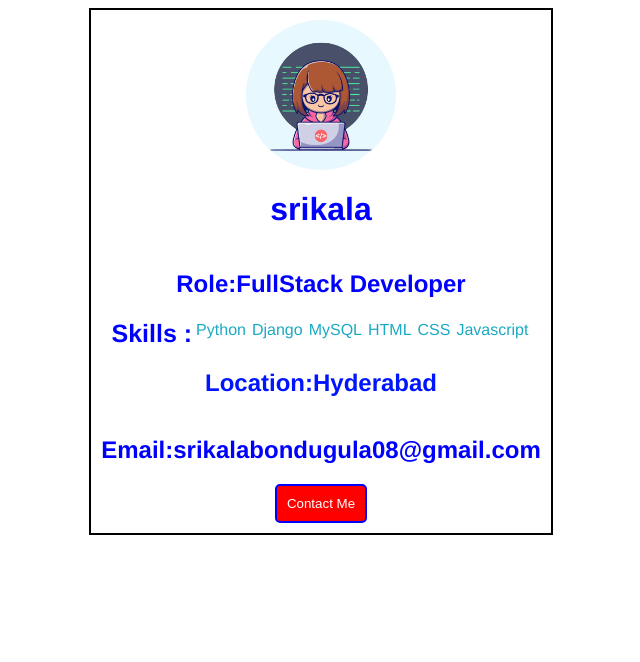
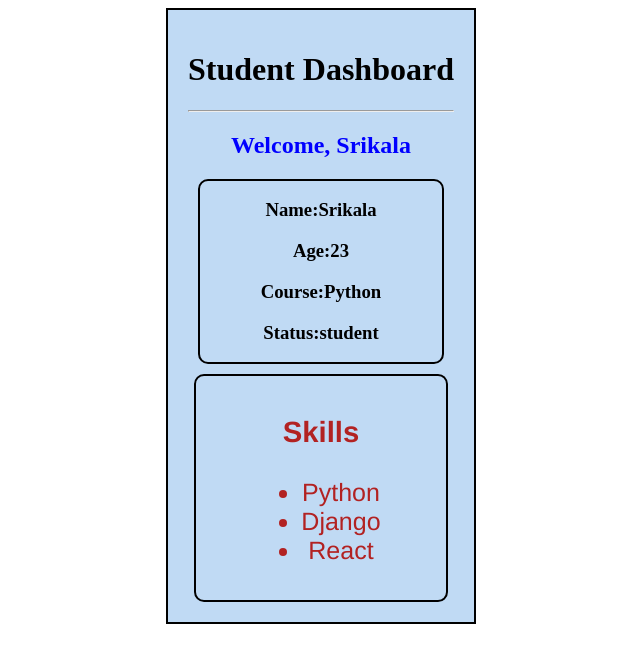
Before and after one commit to SrikalaBondugula/React-15-Day-Mastery, a React (Vite) app: page / in a window 1280 px wide. Shown: the top 662 px of the page, without its empty margins (319-959 px from the left). Built offline with nearby package versions, Linux system fonts and the light colour scheme.

Commit message:
Completed Day 2 of react challenge

```diff
--- a/package.json
+++ b/package.json
@@ -10,6 +10,7 @@
     "preview": "vite preview"
   },
   "dependencies": {
+    "prop-types": "^15.8.1",
     "react": "^19.2.8",
     "react-dom": "^19.2.8"
   },
--- a/src/App.css
+++ b/src/App.css
@@ -0,0 +1,23 @@
+#maindiv{
+    background-color: rgb(192, 218, 244);
+    display: flex;
+    flex-direction: column;
+    padding: 20px;
+    justify-content: center;
+    align-items: center;
+    border:2px double black;
+
+}
+
+#skills{
+    color:firebrick;
+    border: 2px solid black;
+    border-radius:10px;
+    padding: 10px;
+    width:230px;
+    text-align: center;
+    display: flex;
+    flex-direction: column;
+    align-items: center;
+
+}
--- a/src/App.jsx
+++ b/src/App.jsx
@@ -1,8 +1,15 @@
 import React from 'react'
 import ProfileCard from './Day01/ProfileCard'
+import Studentdashboard from "./Day02/Studentdashboard";
+import Studentprofile from "./Day02/StudentProfile";
+import Skills from "./Day02/skills";
+import "./App.css"
 function App(){
-  return <>
-     <ProfileCard></ProfileCard>
-  </>
+  return <div id='maindiv'>
+  {/*    <ProfileCard></ProfileCard> */}
+       <div id='std'> <Studentdashboard name="Srikala"></Studentdashboard> </div>
+       <div id='skills'><Skills></Skills> </div>
+
+    </div>
 }
 export default App
--- /dev/null
+++ b/src/Day02/StudentProfile.jsx
@@ -0,0 +1,9 @@
+function StudentProfile({name,age,course,status}){
+    return (<div>
+        <h3>Name:{name}</h3>
+        <h3>Age:{age}</h3>
+        <h3>Course:{course}</h3>
+        <h3>Status:{status}</h3>
+    </div>)
+}
+export default StudentProfile
--- /dev/null
+++ b/src/Day02/Studentdashboard.css
@@ -0,0 +1,9 @@
+#sprofile{
+    border: 2px solid black;
+    margin: 10px;
+    border-radius: 10px;
+}
+#greet
+{
+    color: blue;
+}
--- /dev/null
+++ b/src/Day02/Studentdashboard.jsx
@@ -0,0 +1,15 @@
+import StudentProfile from "./StudentProfile";
+import "./Studentdashboard.css";
+function Student_dashboard({name}){
+    return (<div>
+        <h1 id="main-heading">Student Dashboard</h1>
+        <hr />
+        <h2 id="greet">Welcome, {name}</h2>
+        <div id="sprofile">
+            <StudentProfile name={name} age={23} course="Python" status="student"></StudentProfile>
+        </div>
+
+    </div>
+    )
+}
+export default Student_dashboard
--- /dev/null
+++ b/src/Day02/skills.jsx
@@ -0,0 +1,11 @@
+function Skills(){
+    return (<div>
+        <h3>Skills</h3>
+        <ul>
+            <li>Python</li>
+            <li>Django</li>
+            <li>React</li>
+        </ul>
+    </div>)
+}
+export default Skills
```
Also changed, not shown: 1 other file (tests, documents, lock files or other folders).
